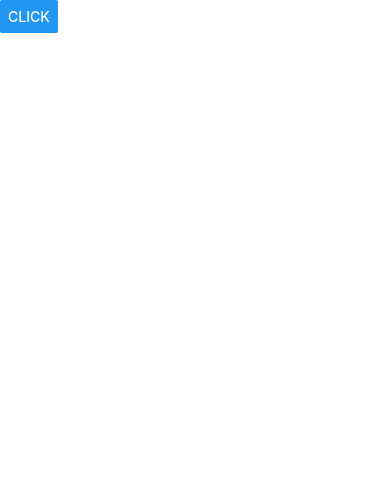
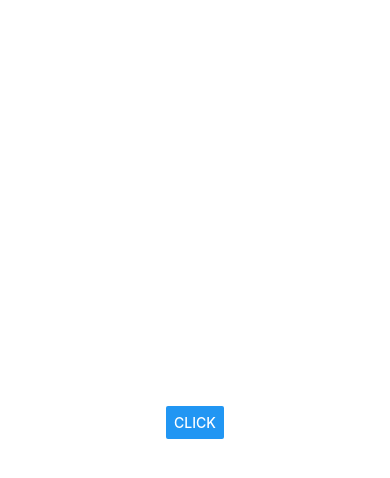
Before and after one commit to Hadi-M-Ibrahim/Macros-On-Demand-MoD-, a React Native app: screen / in a window 390 px wide. Shown: the top 478 px of the page. Built offline with nearby package versions, Linux system fonts and the light colour scheme.

Commit message:
Old change

```diff
--- a/App.js
+++ b/App.js
@@ -1,11 +1,12 @@
 import { StyleSheet, Text, View, Button, Vibrationibrate, Vibration } from 'react-native';
+import { SafeAreaView } from 'react-native-web';
 
 export default function App() {
   return (
-    <view style={styles.container}>
+    <View style={styles.container}>
         <Button title='click'
         onPress={() => Vibration.vibrate()}/>
-    </view>
+    </View>
   );
 }
 
```
